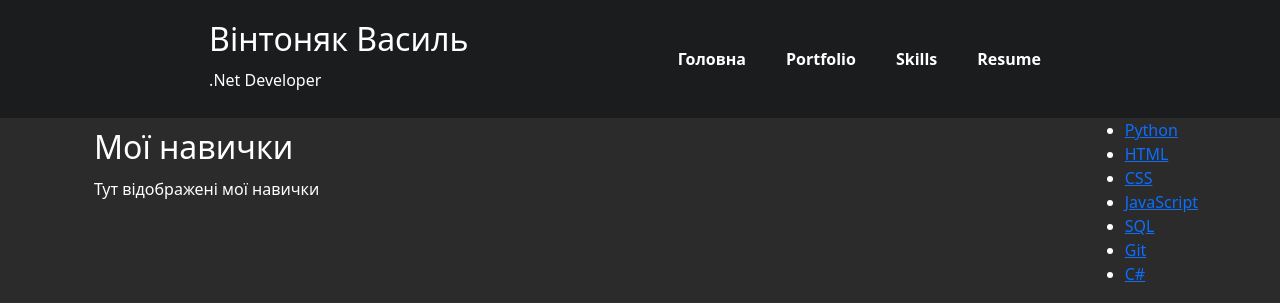
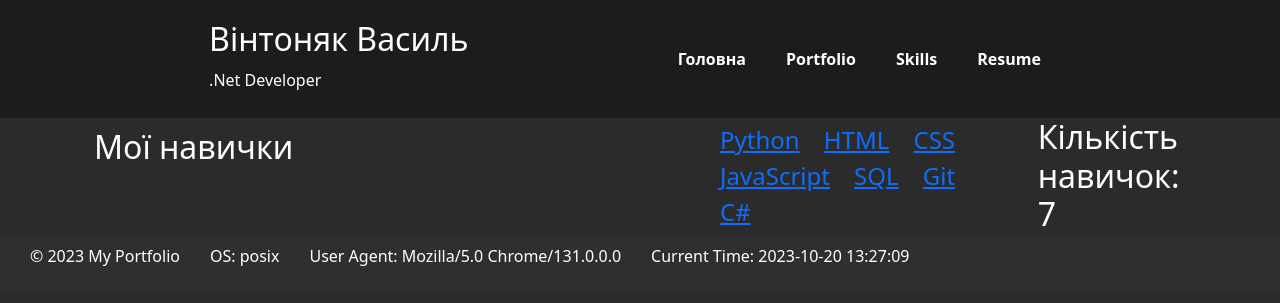
Before and after one commit to vaMoreth/vintoniak_vasyl_web-python, a Flask app: page /skills in a window 1280 px wide. Shown: the top 303 px of the page. Run offline with Flask 3, Linux system fonts and the light colour scheme; some libraries are stand-ins or nearby versions.

Commit message:
update lab3

```diff
--- a/lab3/app.py
+++ b/lab3/app.py
@@ -16,12 +16,15 @@ my_skills = [
 
 @app.route('/skills')
 @app.route('/skills/<int:id>')
-def display_skills(id=None):
+def skills(id=None):
+    os_info = os.name
+    user_agent = request.user_agent.string
+    current_time = datetime.now().strftime('%Y-%m-%d %H:%M:%S')
     if id is None:
         total_skills = len(my_skills)
-        return render_template('skills.html', skills=my_skills, total_skills=total_skills)
+        return render_template('skills.html', skills=my_skills, total_skills=total_skills, os_info=os_info, user_agent=user_agent, current_time=current_time)
     elif id < len(my_skills):
-        return render_template('skills.html', skills=[my_skills[id]])
+        return render_template('skill.html', skills=[my_skills[id]], id=id, os_info=os_info, user_agent=user_agent, current_time=current_time)
     else:
         return "Немає навички з таким id"
 
@@ -39,12 +42,12 @@ def portfolio():
     current_time = datetime.now().strftime('%Y-%m-%d %H:%M:%S')
     return render_template('portfolio.html', os_info=os_info, user_agent=user_agent, current_time=current_time)
 
-@app.route('/skills')
-def skills():
-    os_info = os.name
-    user_agent = request.user_agent.string
-    current_time = datetime.now().strftime('%Y-%m-%d %H:%M:%S')
-    return render_template('skills.html', os_info=os_info, user_agent=user_agent, current_time=current_time)
+# @app.route('/skills')
+# def skills():
+#     os_info = os.name
+#     user_agent = request.user_agent.string
+#     current_time = datetime.now().strftime('%Y-%m-%d %H:%M:%S')
+#     return render_template('skills.html', os_info=os_info, user_agent=user_agent, current_time=current_time)
 
 @app.route('/resume')
 def resume():
--- a/lab3/static/css/style.css
+++ b/lab3/static/css/style.css
@@ -63,3 +63,27 @@ nav a {
 nav a:hover {
     text-decoration: underline;
 }
+
+a:visited {
+    color: white;
+}
+
+a:hover {
+    color: red;
+}
+
+.skills_ul, .h2_skills {
+    margin: auto;
+    list-style: none;
+}
+
+.skills_ul li {
+    display: inline-block;
+    margin-right: 20px;
+    font-size: 24px;
+}
+
+.table_resume td, .table_resume th {
+    border: black dotted 3px;
+    margin: auto;
+}
--- a/lab3/templates/base.html
+++ b/lab3/templates/base.html
@@ -24,7 +24,9 @@
     </header>
 
     <div class="container">
-        {% block content %}{% endblock %}
+        {% block content %}
+
+        {% endblock %}
     </div>
     <footer>
         &copy; 2023 My Portfolio
--- a/lab3/templates/skills.html
+++ b/lab3/templates/skills.html
@@ -1,12 +1,3 @@
-<!DOCTYPE html>
-<html lang="en">
-<head>
-    <meta charset="UTF-8">
-    <meta name="viewport" content="width=device-width, initial-scale=1.0">
-    <title>Навички</title>
-    <link rel="stylesheet" href="{{ url_for('static', filename='css/style.css') }}">
-</head>
-<body>
     {% extends 'base.html' %}
 
     {% block title %}Навички{% endblock %}
@@ -15,14 +6,14 @@
         <div class="container">
             <div class="wrapper">
               <h2>Мої навички</h2>
-              <p>Тут відображені мої навички</p>
             </div>
         </div>
-        <ul>
+        <ul class="skills_ul">
             {% for skill in skills %}
-                <li><a href="{{ url_for('display_skills', id=loop.index0) }}">{{ skill }}</a></li>
+                <li><a href="{{ url_for('skills', id=loop.index0) }}">{{ skill }}</a></li>
             {% endfor %}
         </ul>
+        <h2 class="h2_skills">
+            Кількість навичок: {{ total_skills }}
+        </h2>
     {% endblock %}
-</body>
-</html>
```
Also changed, not shown: lab3/templates/portfolio.html (+0 -11 lines), lab3/templates/resume.html (+7 -13 lines), lab3/templates/skill.html (added, +15 -0 lines), lab3/Portfolio.png, lab3/Resume.png, lab3/Skill.png (added), lab3/Skills.png, lab3/static/images/my_image.jpg.
